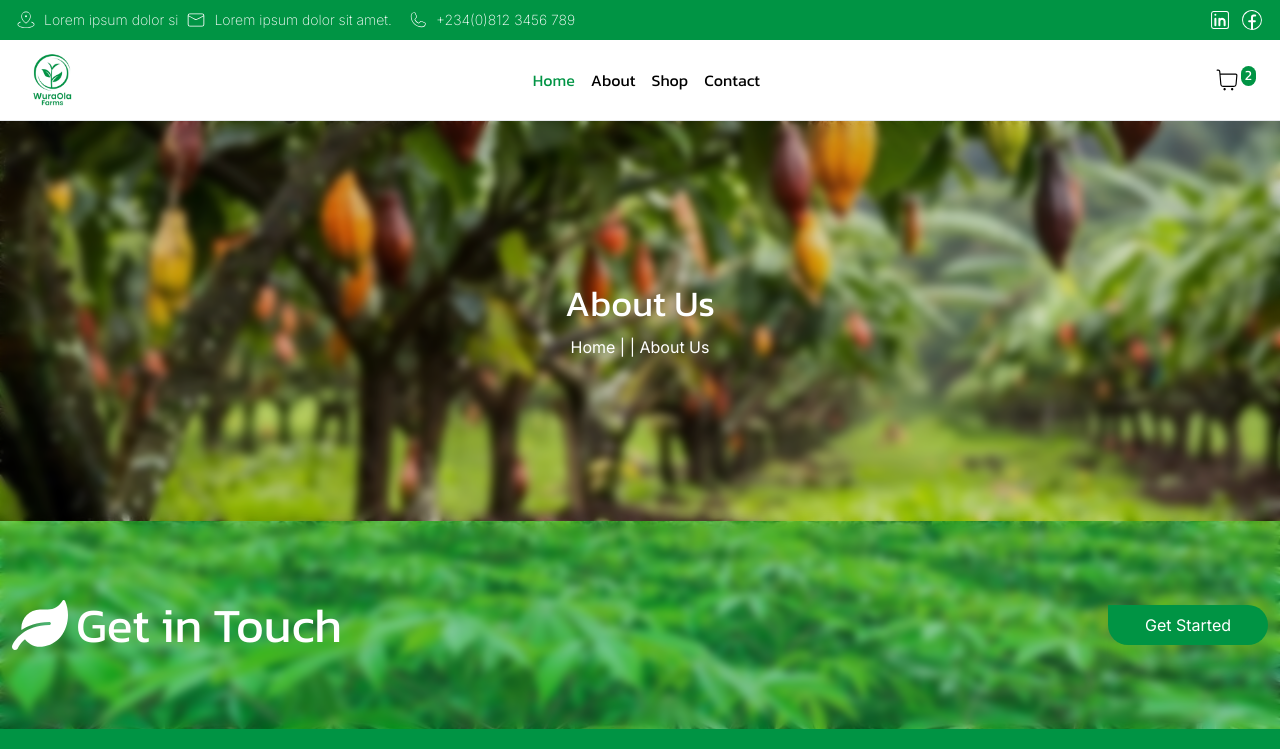
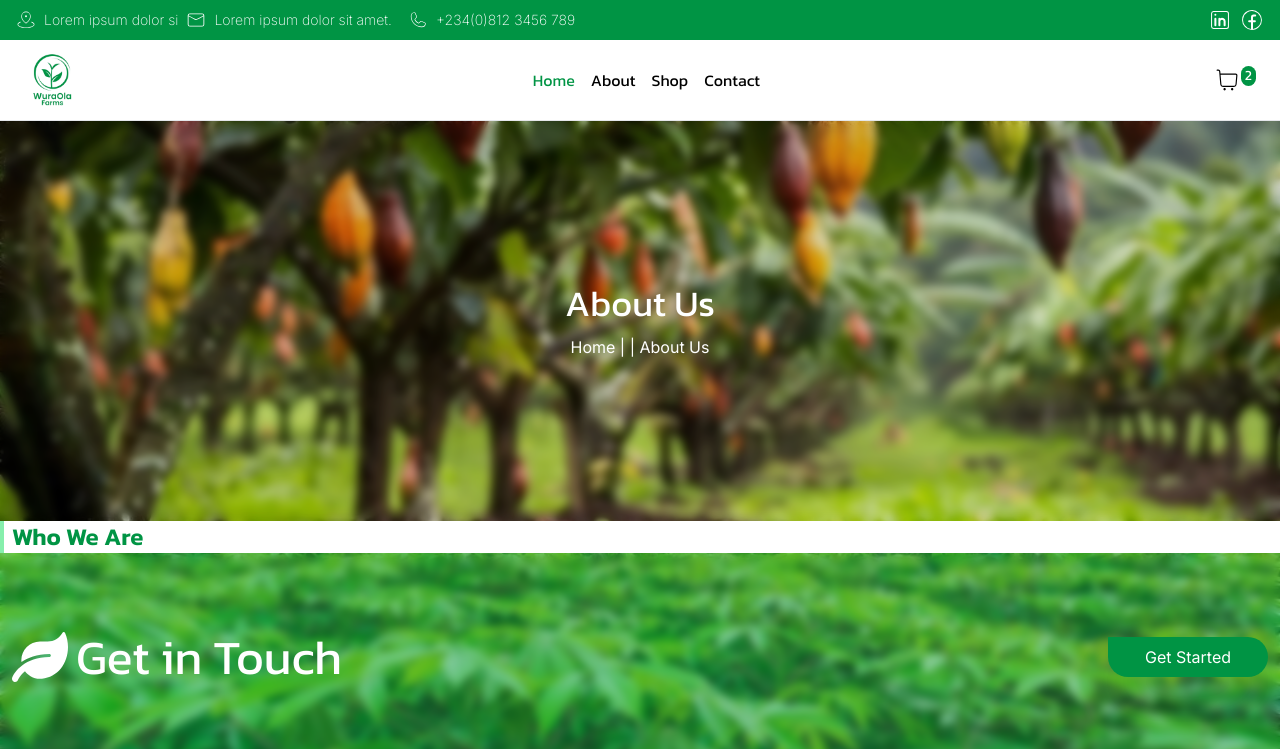
Before and after one commit to OlaiwonAbdullahi/WuraOla-Farms, a React (Vite) app: page /about in a window 1280 px wide. Shown: the top 749 px of the page. Built offline with nearby package versions, Linux system fonts and the light colour scheme.

Commit message:
update AboutPage.jsx

```diff
--- /dev/null
+++ b/src/components/Whoweare.jsx
@@ -0,0 +1,14 @@
+const Whoweare = () => {
+  return (
+    <div>
+      <div className="">
+        <h2 className=" text-secondary font-kanit font-semibold text-2xl border-l-4 px-2 border-green-300">
+          Who We Are
+        </h2>
+      </div>
+      <div className=""></div>
+    </div>
+  );
+};
+
+export default Whoweare;
--- a/src/pages/AboutPage.jsx
+++ b/src/pages/AboutPage.jsx
@@ -1,4 +1,5 @@
 import AboutHeader from "../components/AboutHeader";
+import Whoweare from "../components/Whoweare";
 
 const AboutPage = () => {
   return (
@@ -6,6 +7,9 @@ const AboutPage = () => {
       <div className="">
         <AboutHeader />
       </div>
+      <div className="">
+        <Whoweare />
+      </div>
     </div>
   );
 };
```
